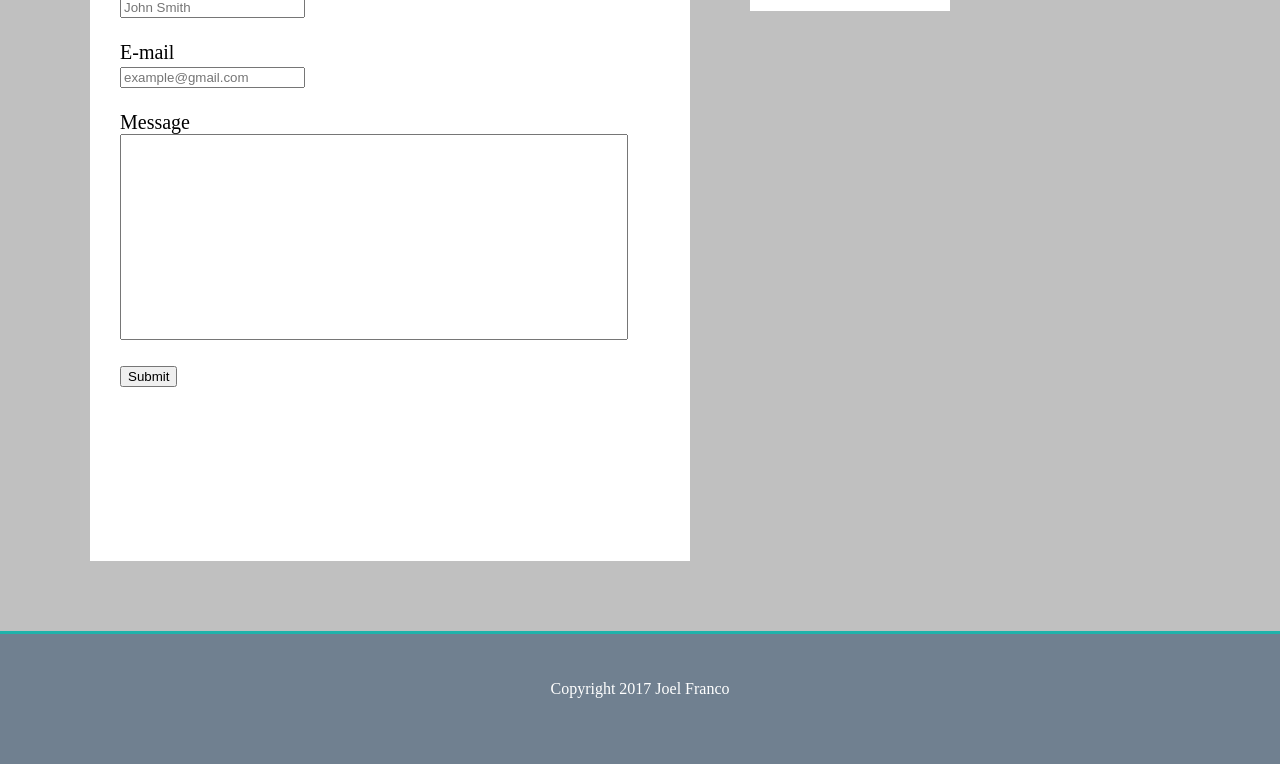
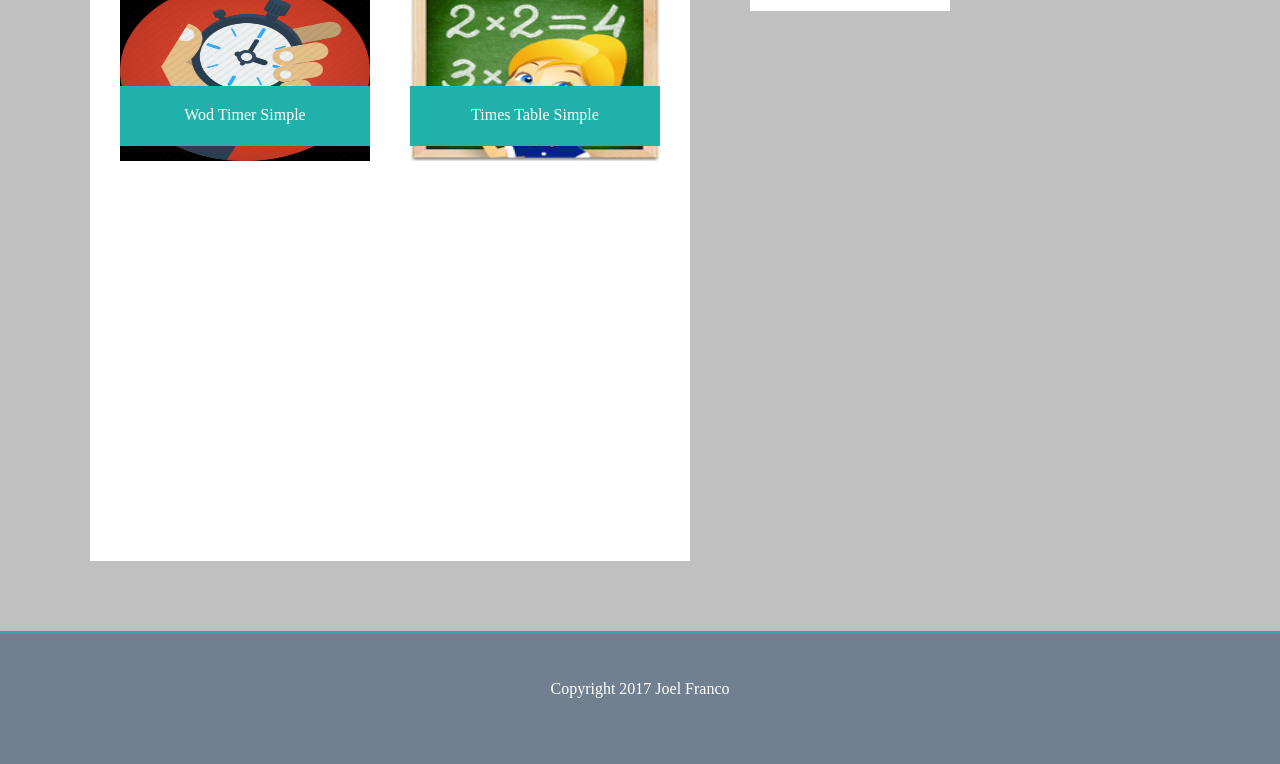
Before and after one commit to joelfranco89/Basic-Portfolio, a plain HTML site: page portfolio.html in a window 1280 px wide. Shown: the part 269-1033 px from the top of the page. Drawn offline with Linux system fonts and the light colour scheme; files whose address does not match are found by name.

Commit message:
Correct an error on portfolio.html

```diff
--- a/portfolio.html
+++ b/portfolio.html
@@ -15,21 +15,20 @@
 </div>
 <div class="body">
 	<div class="contactBox">
-		<h1 class="contact">Contact</h1>
-		<form action="joel.franco0789@gmail.com" method="post" enctype="text/plain" class="contactInfo">
-		Name<br>
-		<input type="text" name="name" placeholder="John Smith"><br><br>
-		E-mail<br>
-		<input type="text" name="mail" placeholder="example@gmail.com"><br><br>
-		Message<br>
-		<input type="text" name="comment" class="contactMessageSize"><br><br>
-		<input type="submit" value="Submit">
-		</form>
+		<h1 class="contact">Portfolio</h1>
+
+				<a href="https://itunes.apple.com/us/app/wod-timer-simple/id1226296510?ls=1&mt=8"><img src="file:///Users/joelfranco/Desktop/Basic-Portfolio/assets/images/wodTimerPicture.png" alt="No picture"  height="180" width="250" class="crossfitTimer">
+				<div class="crossfitTimerTitle">Wod Timer Simple</div>
+				</a>
+				<a href="https://itunes.apple.com/us/app/times-table-simple/id1235353525?ls=1&mt=8"><img src="file:///Users/joelfranco/Desktop/Basic-Portfolio/assets/images/timesTablePicture.png" alt="No picture"  height="180" width="250" class="timesTable">
+				<div class="timesTableTitle">Times Table Simple</div>
+				</a>
+
 	</div>
 	<div class="connectWithMeBox">
 		<h1 class="connectWithMe">Connect With Me</h1>
-		<a href="https://github.com/joelfranco89"><img src="assets/images/gitHubIcon.png" alt="gitHub" class="iconSize gitHubIcon"></a>
-		<a href="https://www.linkedin.com/in/joel-franco-578b9a37/"><img src="assets/images/linkedInIcon.png" alt="linkedIn" class="iconSize linkedInIcon"></a>
+		<a href="https://github.com/joelfranco89"><img src="http://icons.iconarchive.com/icons/limav/flat-gradient-social/512/Github-icon.png" alt="gitHub" class="iconSize gitHubIcon"></a>
+		<a href="https://www.linkedin.com/in/joel-franco-578b9a37/"><img src="file:///Users/joelfranco/Desktop/Basic-Portfolio/assets/images/linkedInIcon.png" alt="linkedIn" class="iconSize linkedInIcon"></a>
 	</div>
 </div>
 	<div class="footer">
```
Also changed, not shown: 1 other file.
